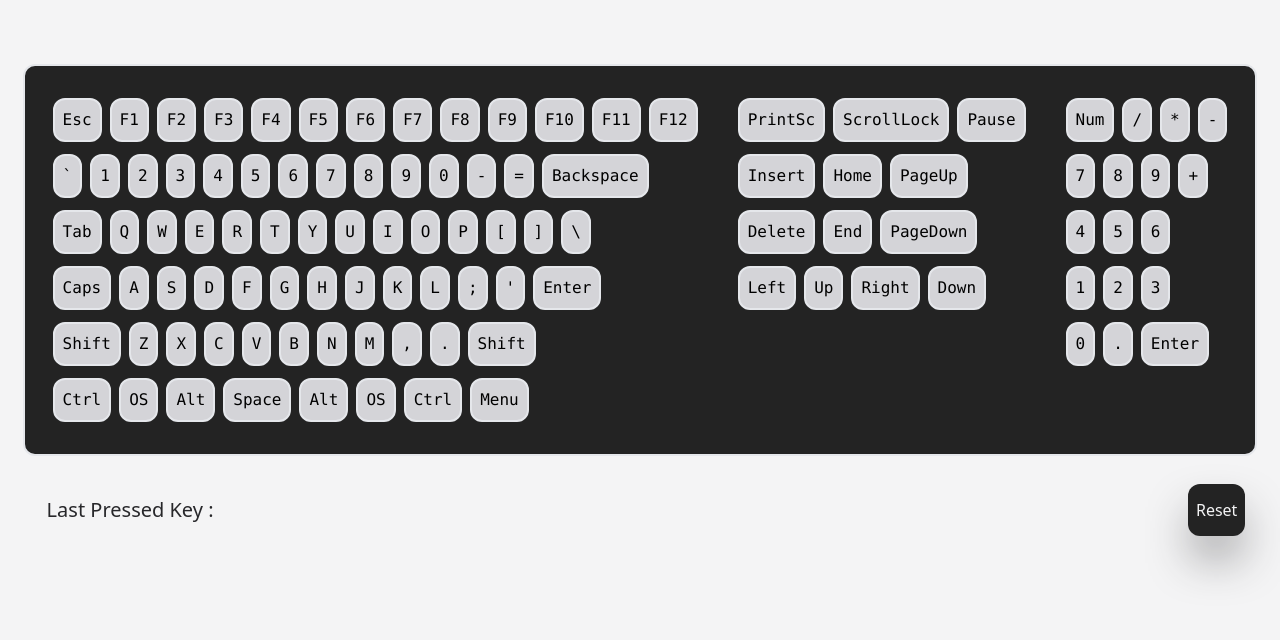
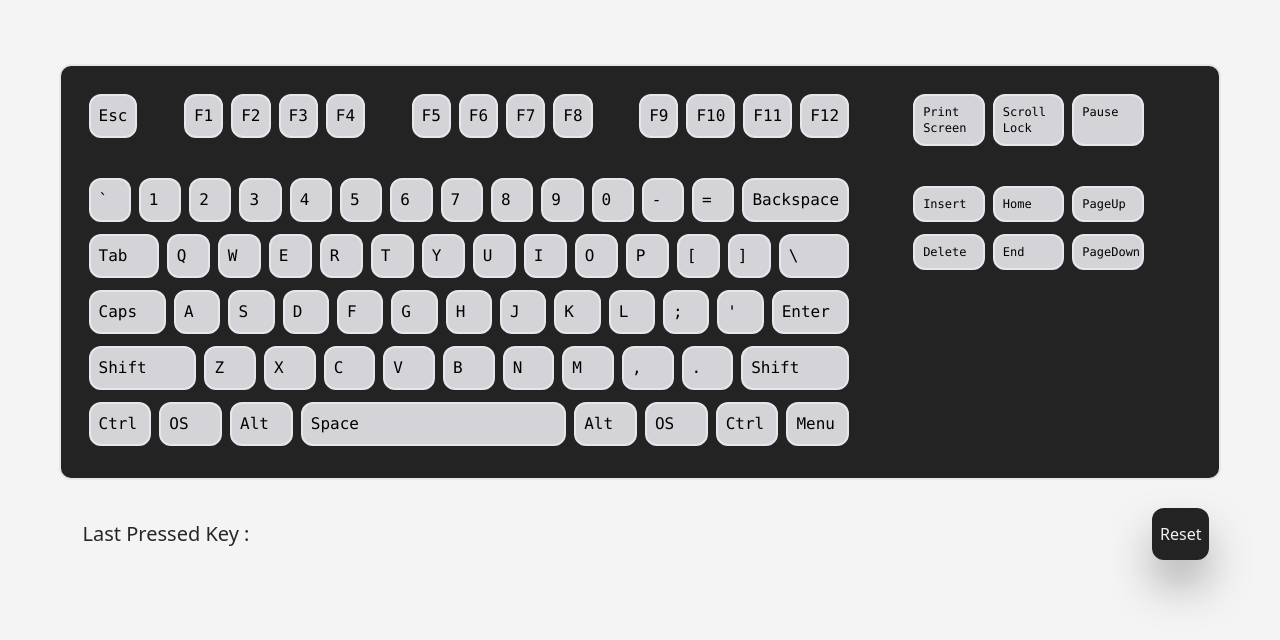
Before and after one commit to commitsovercoffee/key-probe, a SvelteKit app: page / in a window 1280 px wide. Shown: the top 640 px of the page. Built offline with nearby package versions, Linux system fonts and the light colour scheme.

Commit message:
styles main key block

```diff
--- a/src/routes/+page.svelte
+++ b/src/routes/+page.svelte
@@ -1,7 +1,30 @@
 <script>
 	import KeyCap from './keyCap.svelte';
+	let sizes = {
+		oneU: 'w-10 ',
+		twoU: 'w-16 ',
+		threeU: 'w-24 '
+	};
+	let fnRow = [
+		'Esc',
+		null,
+		'F1',
+		'F2',
+		'F3',
+		'F4',
+		null,
+		'F5',
+		'F6',
+		'F7',
+		'F8',
+		null,
+		'F9',
+		'F10',
+		'F11',
+		'F12'
+	];
+
 	let main = [
-		['Esc', 'F1', 'F2', 'F3', 'F4', 'F5', 'F6', 'F7', 'F8', 'F9', 'F10', 'F11', 'F12'],
 		['`', '1', '2', '3', '4', '5', '6', '7', '8', '9', '0', '-', '=', 'Backspace'],
 		['Tab', 'Q', 'W', 'E', 'R', 'T', 'Y', 'U', 'I', 'O', 'P', '[', ']', '\\'],
 		['Caps', 'A', 'S', 'D', 'F', 'G', 'H', 'J', 'K', 'L', ';', "'", 'Enter'],
@@ -9,11 +32,10 @@
 		[' Ctrl', ' OS', ' Alt', 'Space', 'Alt ', 'OS ', 'Ctrl ', 'Menu']
 	];
 
+	let opts = ['Print Screen', 'Scroll Lock', 'Pause'];
 	let navPad = [
-		['PrintSc', 'ScrollLock', 'Pause'],
 		['Insert', 'Home', 'PageUp'],
-		['Delete', 'End', 'PageDown'],
-		['Left', 'Up', 'Right', 'Down']
+		['Delete', 'End', 'PageDown']
 	];
 
 	let numPad = [
@@ -28,6 +50,9 @@
 	let activeKey = '';
 	let activeCode = '';
 	let lastKey = '';
+
+	let KeyCapStyle =
+		'p-2 m-1 border-2 decoration-zinc-500 decoration-2 rounded-xl transition duration-300 delay-50 ';
 </script>
 
 <svelte:body
@@ -89,9 +114,102 @@
 
 <div class="mx-auto w-fit">
 	<div class="bg-[#232323] flex p-2 m-4 mt-16 border-2 decoration-red-500 rounded-xl">
-		<KeyCap keys={main} {activeKey} {prevPressed} />
-		<KeyCap keys={navPad} {activeKey} {prevPressed} />
-		<KeyCap keys={numPad} {activeKey} {prevPressed} />
+		<section class="p-2 m-2">
+			<!-- fnRow -->
+			<section class="mb-8 flex">
+				{#each fnRow as k}
+					{#if k === null}
+						<kbd class={'opacity-0 w-2/12 no-pointer'}>{k}</kbd>
+					{:else}
+						<kbd
+							class={activeKey === k
+								? KeyCapStyle + 'w-2/12  ' + 'bg-zinc-600 -translate-y-4 text-zinc-100'
+								: prevPressed.includes(k)
+								? KeyCapStyle + 'w-2/12  ' + 'bg-sky-500'
+								: KeyCapStyle + 'w-2/12  ' + 'bg-zinc-300'}>{k}</kbd
+						>
+					{/if}
+				{/each}
+			</section>
+
+			<!-- main block -->
+			{#each main as row}
+				<section class="my-1 flex">
+					{#each row as k}
+						{#if k === 'Tab' || k === 'Caps' || k === '\\' || k === 'Enter'}
+							<kbd
+								class={activeKey === k
+									? KeyCapStyle + 'w-4/12 ' + 'bg-zinc-600 -translate-y-4 text-zinc-100'
+									: prevPressed.includes(k)
+									? KeyCapStyle + 'w-4/12 ' + 'bg-sky-500'
+									: KeyCapStyle + 'w-4/12 ' + 'bg-zinc-300'}>{k}</kbd
+							>
+						{:else if k === 'Backspace' || k === ' Shift' || k === 'Shift '}
+							<kbd
+								class={activeKey === k
+									? KeyCapStyle + 'w-5/12 ' + 'bg-zinc-600 -translate-y-4 text-zinc-100'
+									: prevPressed.includes(k)
+									? KeyCapStyle + 'w-5/12 ' + 'bg-sky-500'
+									: KeyCapStyle + 'w-5/12 ' + 'bg-zinc-300'}>{k}</kbd
+							>
+						{:else if k === 'Space'}
+							<kbd
+								class={activeKey === k
+									? KeyCapStyle + 'w-10/12 ' + 'bg-zinc-600 -translate-y-4 text-zinc-100'
+									: prevPressed.includes(k)
+									? KeyCapStyle + 'w-10/12 ' + 'bg-sky-500'
+									: KeyCapStyle + 'w-10/12 ' + 'bg-zinc-300'}>{k}</kbd
+							>
+						{:else}
+							<kbd
+								class={activeKey === k
+									? KeyCapStyle + 'w-2/12 ' + 'bg-zinc-600 -translate-y-4 text-zinc-100'
+									: prevPressed.includes(k)
+									? KeyCapStyle + 'w-2/12 ' + 'bg-sky-500'
+									: KeyCapStyle + 'w-2/12 ' + 'bg-zinc-300'}>{k}</kbd
+							>
+						{/if}
+					{/each}
+				</section>
+			{/each}
+		</section>
+
+		<section class="p-2 ml-8 m-2">
+			<!-- System Control -->
+			<section class="mb-8 flex">
+				{#each opts as k}
+					<kbd
+						class={activeKey === k
+							? KeyCapStyle + 'w-3/12 text-xs  ' + 'bg-zinc-600 -translate-y-4 text-zinc-100'
+							: prevPressed.includes(k)
+							? KeyCapStyle + 'w-3/12 text-xs  ' + 'bg-sky-500'
+							: KeyCapStyle + 'w-3/12 text-xs  ' + 'bg-zinc-300'}
+					>
+						<p>
+							{k}
+						</p>
+					</kbd>
+				{/each}
+			</section>
+
+			{#each navPad as row}
+				<section class="my-1 flex">
+					{#each row as k}
+						<kbd
+							class={activeKey === k
+								? KeyCapStyle + 'w-3/12 text-xs  ' + 'bg-zinc-600 -translate-y-4 text-zinc-100'
+								: prevPressed.includes(k)
+								? KeyCapStyle + 'w-3/12 text-xs  ' + 'bg-sky-500'
+								: KeyCapStyle + 'w-3/12 text-xs  ' + 'bg-zinc-300'}
+						>
+							<p>
+								{k}
+							</p>
+						</kbd>
+					{/each}
+				</section>
+			{/each}
+		</section>
 	</div>
 
 	<div class="p-2 m-4 flex justify-between">
--- a/src/routes/keyCap.svelte
+++ b/src/routes/keyCap.svelte
@@ -1,7 +1,4 @@
 <script>
-	let KeyCapStyle =
-		'p-2 m-1 border-2 decoration-zinc-500 decoration-2 rounded-xl transition duration-300 delay-50 ';
-
 	export let keys;
 	export let activeKey = '';
 	export let prevPressed = [];
```
